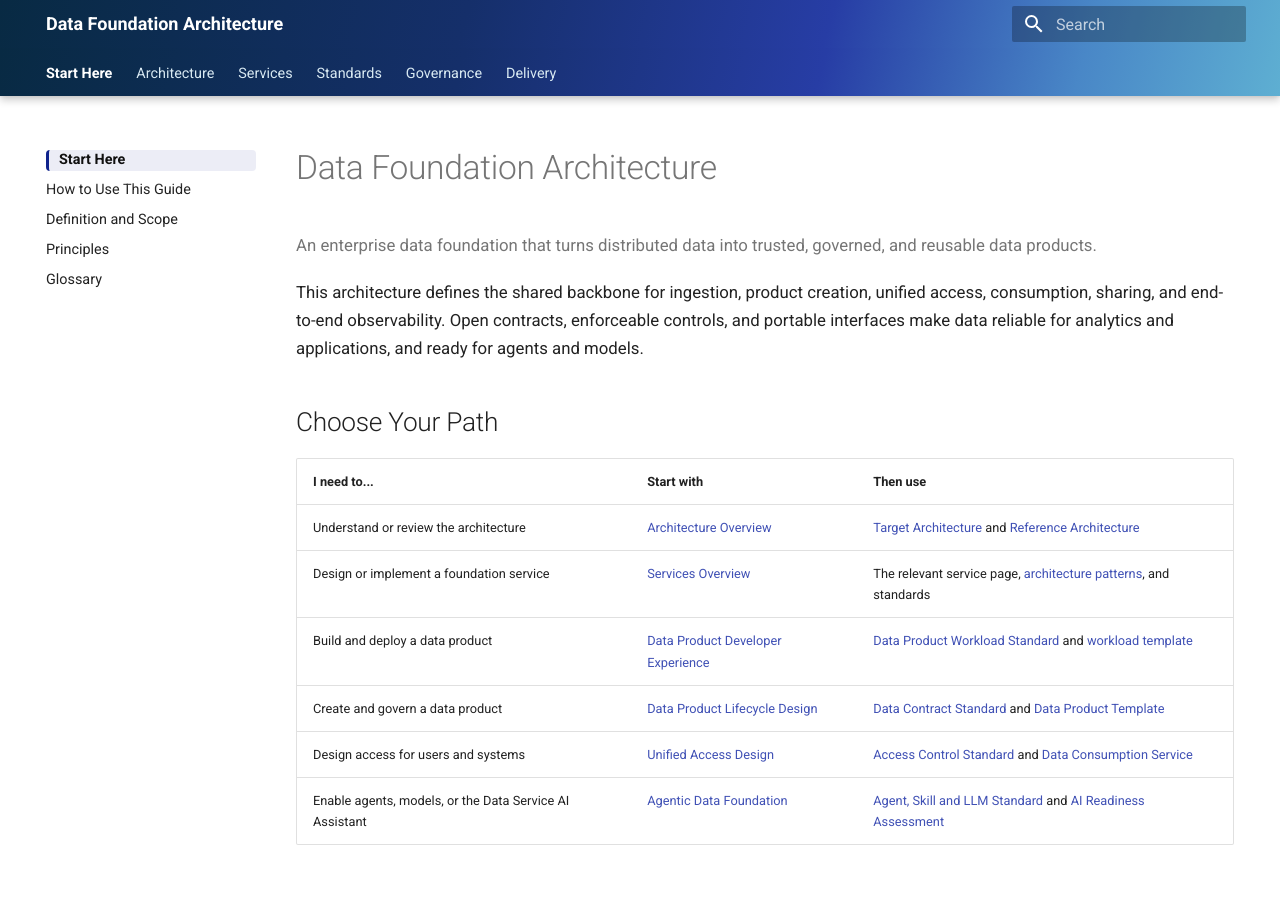
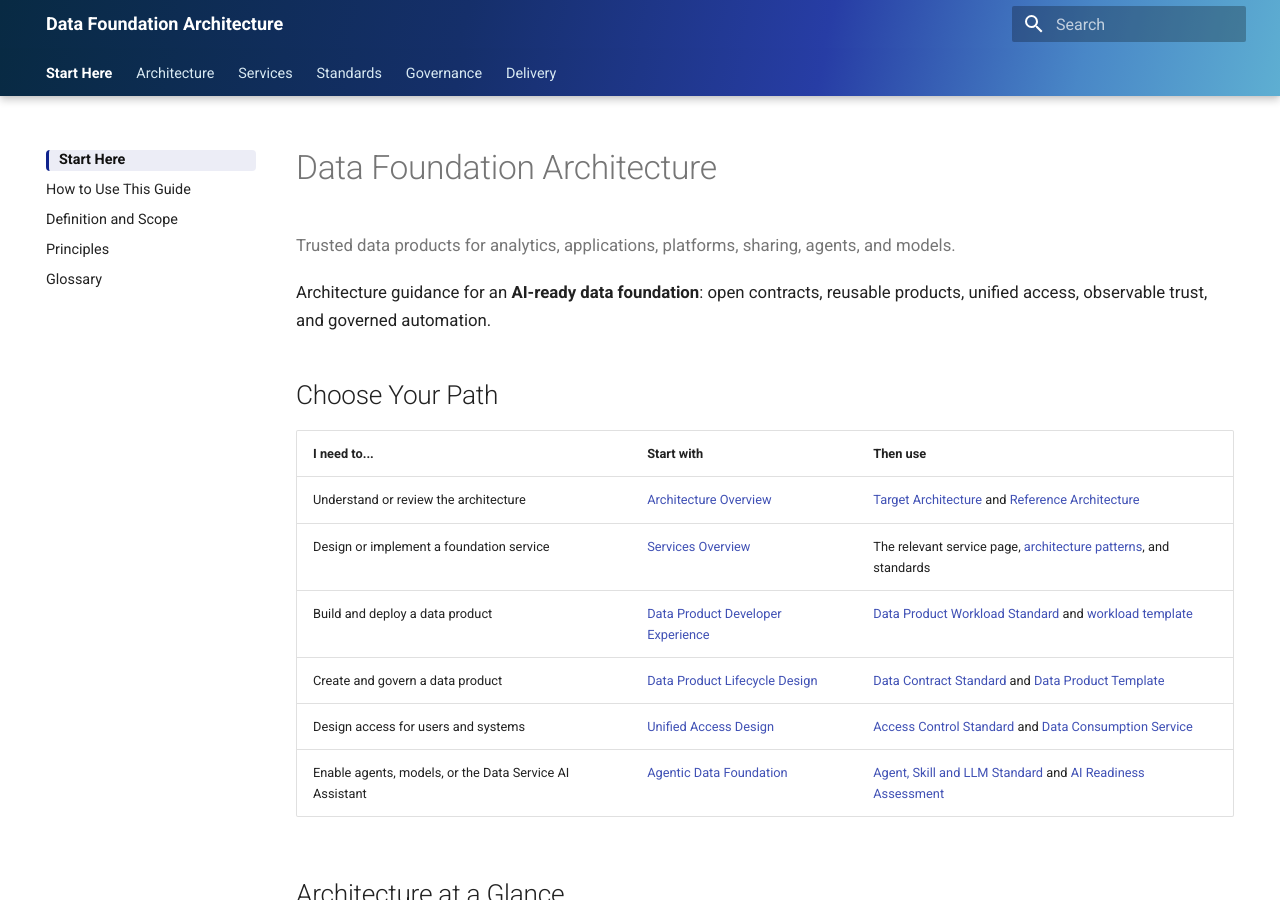
Before and after one commit to cong78/data-foundation-architecture, an MkDocs documentation site: the page built from docs/index.md, in a window 1280 px wide and 900 px high. Built offline with MkDocs 1.6.1 and Material for MkDocs 9.7.7, drawn with Linux system fonts in a browser that asks for light colours; a script that is not in the unit is left out.

Commit message:
Restore concise homepage opening

```diff
--- a/docs/index.md
+++ b/docs/index.md
@@ -2,11 +2,11 @@
 
 <div class="brand-lockup">
   <div>
-    <span>An enterprise data foundation that turns distributed data into trusted, governed, and reusable data products.</span>
+    <span>Trusted data products for analytics, applications, platforms, sharing, agents, and models.</span>
   </div>
 </div>
 
-This architecture defines the shared backbone for ingestion, product creation, unified access, consumption, sharing, and end-to-end observability. Open contracts, enforceable controls, and portable interfaces make data reliable for analytics and applications, and ready for agents and models.
+Architecture guidance for an **AI-ready data foundation**: open contracts, reusable products, unified access, observable trust, and governed automation.
 
 ## Choose Your Path
 
```
